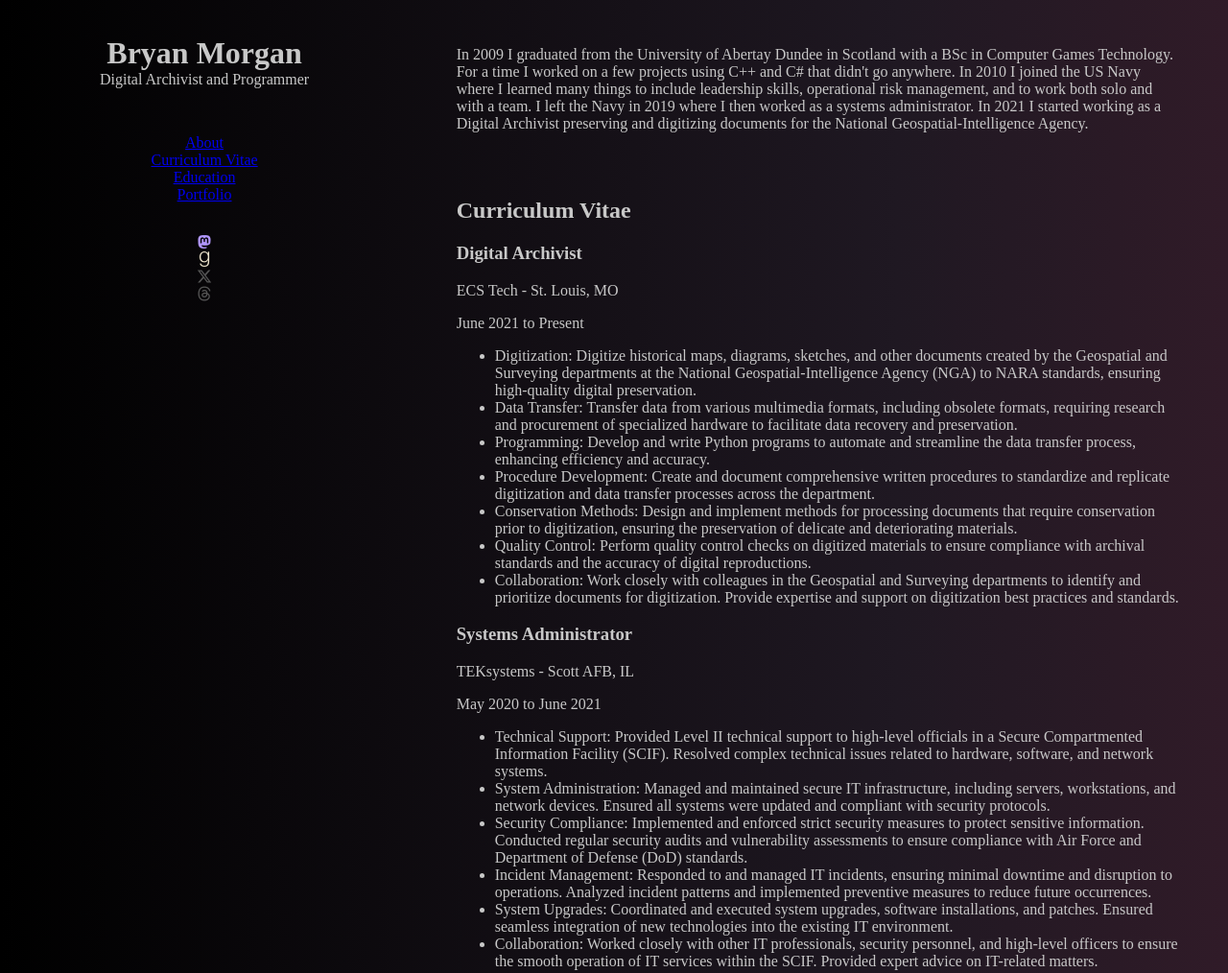
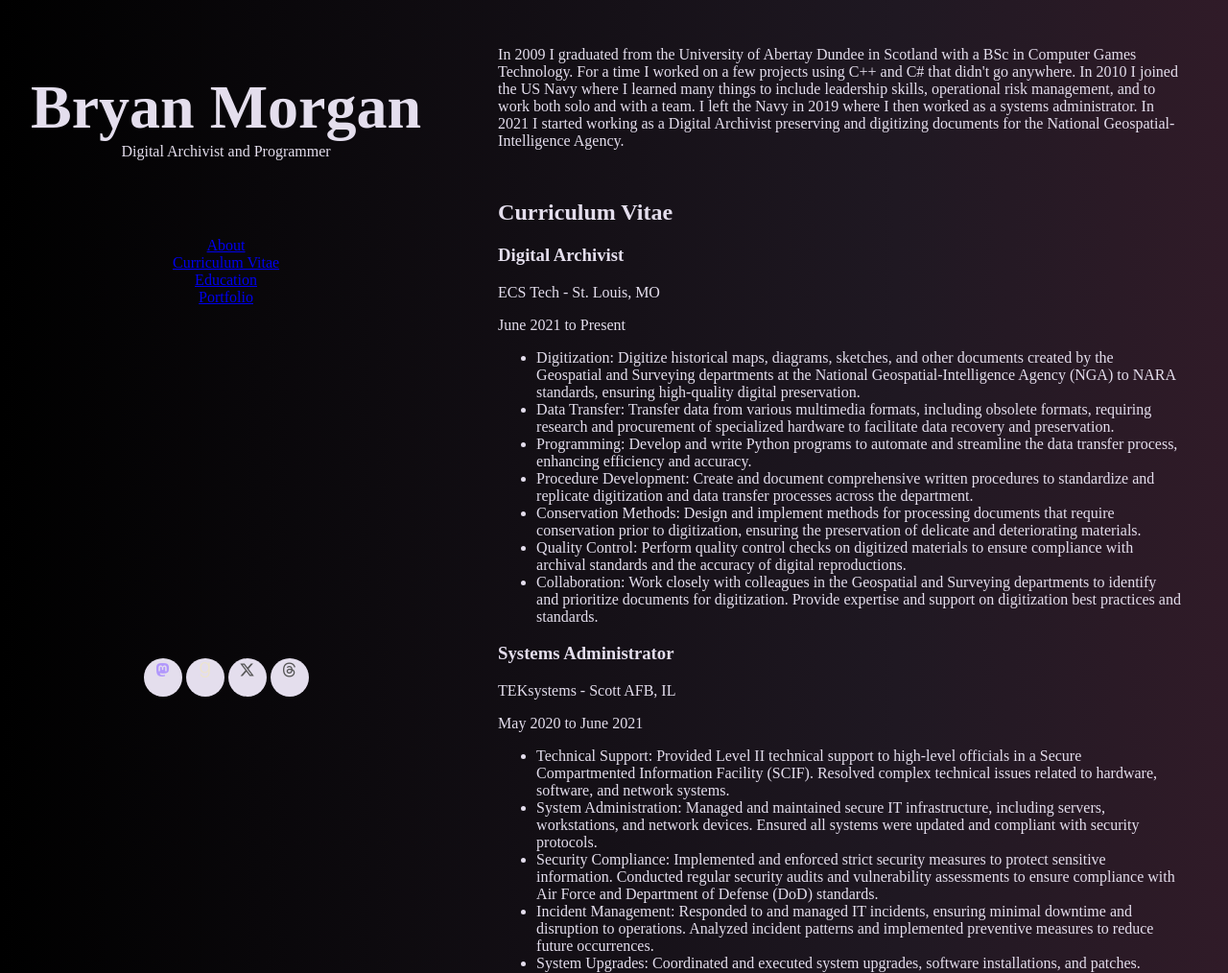
Before and after one commit to QuantumGerbil/website, a plain HTML site: page index.html in a window 1280 px wide. Shown: the top 1014 px of the page at 96% size. Drawn offline with Linux system fonts and the light colour scheme.

Commit message:
Update styles.css
colors moved to variables. Trying to get fixed column1 and scrolling column2.

```diff
--- a/styles.css
+++ b/styles.css
@@ -1,34 +1,43 @@
+:root {
+  --font-color: #E4DEED;
+  --color1: rgb(0,0,0);
+  --color2: rgb(31,24,34);
+  --color3: rgb(48,27,40);
+}
+
 a {
   display:block;
 }
+
 body {
   display: grid;
-  grid-template-columns: 1fr 2fr;
-  grid-template-rows: 20vh 70vh 10vh;
-  grid-template-areas:
-    "header main"
-    "nav main"
-    "footer main";
-  grid-gap: 0.1em;
+  grid-template-columns: auto auto;
   margin: 0px;
-  overflow: hidden;
   background: rgb(0,0,0);
-  background: linear-gradient(90deg, rgba(0,0,0,1) 0%, rgba(31,24,34,1) 73%, rgba(48,27,40,1) 100%);
-  color: rgb(200,200,200);
+  background: linear-gradient(90deg, var(--color1) 0%, var(--color2) 73%, var(--color3) 100%);
+  color: var(--font-color);
+}
+
+.column1 {
+  display: grid;
+  grid-template-rows: 1fr 3fr 1fr;
+  height: 100vh;
+}
+
+.column2 {
+  display: flex;
+  flex-direction: column;
 }
 
 header {
-  grid-area: header;
   text-align: center;
 }
 
 nav {
-  grid-area: nav;
   text-align: center;
 }
 
 footer {
-  grid-area: footer;
   text-align: center;
 }
 
@@ -37,18 +46,17 @@ footer>span{
 }
 
 main {
-  grid-area: main;
+  overflow-y: scroll;
 }
 
 header,
 nav,
 main,
 footer {
-  padding: 1em;
+  padding: 2em;
 }
 
-section{
-  margin: 1em;
+section {
   padding: 1em;
 }
 
@@ -59,3 +67,26 @@ header>h1{
 h1+p {
   margin-top:0px;
 }
+
+.title {
+  font-size: 4em;
+}
+
+.dot {
+  height: 2.5rem;
+  width: 2.5rem;
+  background-color: var(--font-color);
+  border-radius: 50%;
+  display: inline-block;
+  vertical-align: middle;
+  text-align: center;
+}
+
+.glyph {
+  padding: 4px;
+  width: 2em;
+  height: 2em;
+  text-align: center;
+  vertical-align:bottom !important;
+  align-items:center;
+}
```
